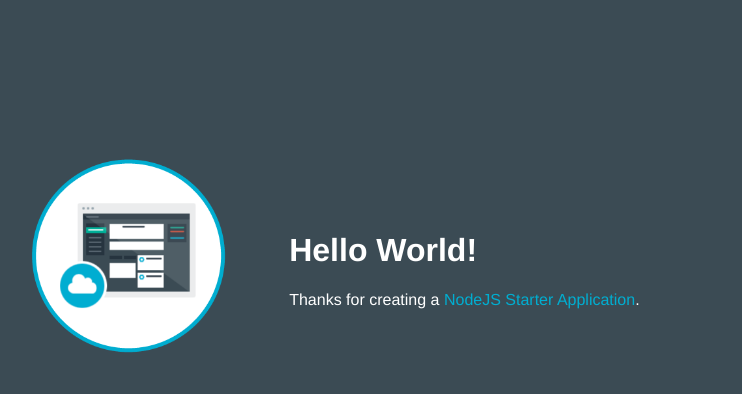
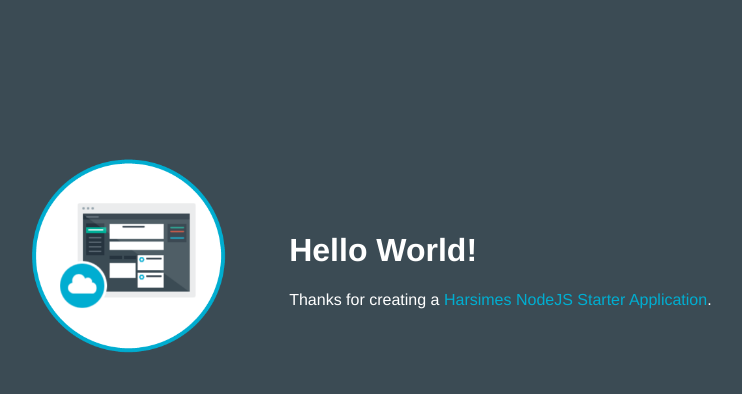
Before and after one commit to harsimes/abcd-samplenode-1480916202590, a website: page public/index.html in a window 1280 px wide. Shown: the whole page, without its empty margins (253-995 px from the left). Drawn offline with Linux system fonts and the light colour scheme.

Commit message:
Update index.html

```diff
--- a/public/index.html
+++ b/public/index.html
@@ -17,7 +17,7 @@
         </td>
         <td>
           <h1 id="message">Hello World!</h1>
-          <p class='description'></p> Thanks for creating a <span class = "blue">NodeJS Starter Application</span>.
+          <p class='description'></p> Thanks for creating a <span class = "blue">Harsimes NodeJS Starter Application</span>.
         </td>
       </tr>
     </table>
```
